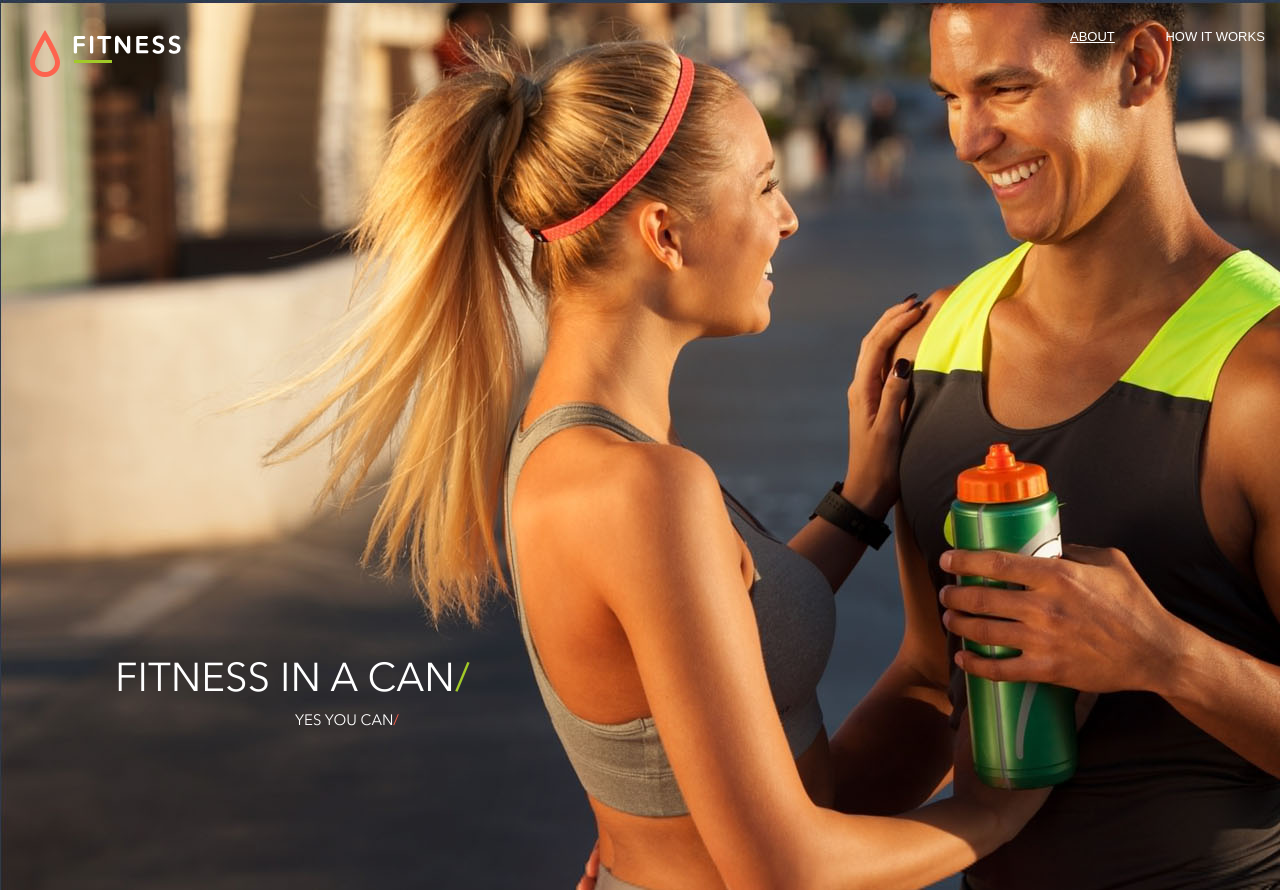
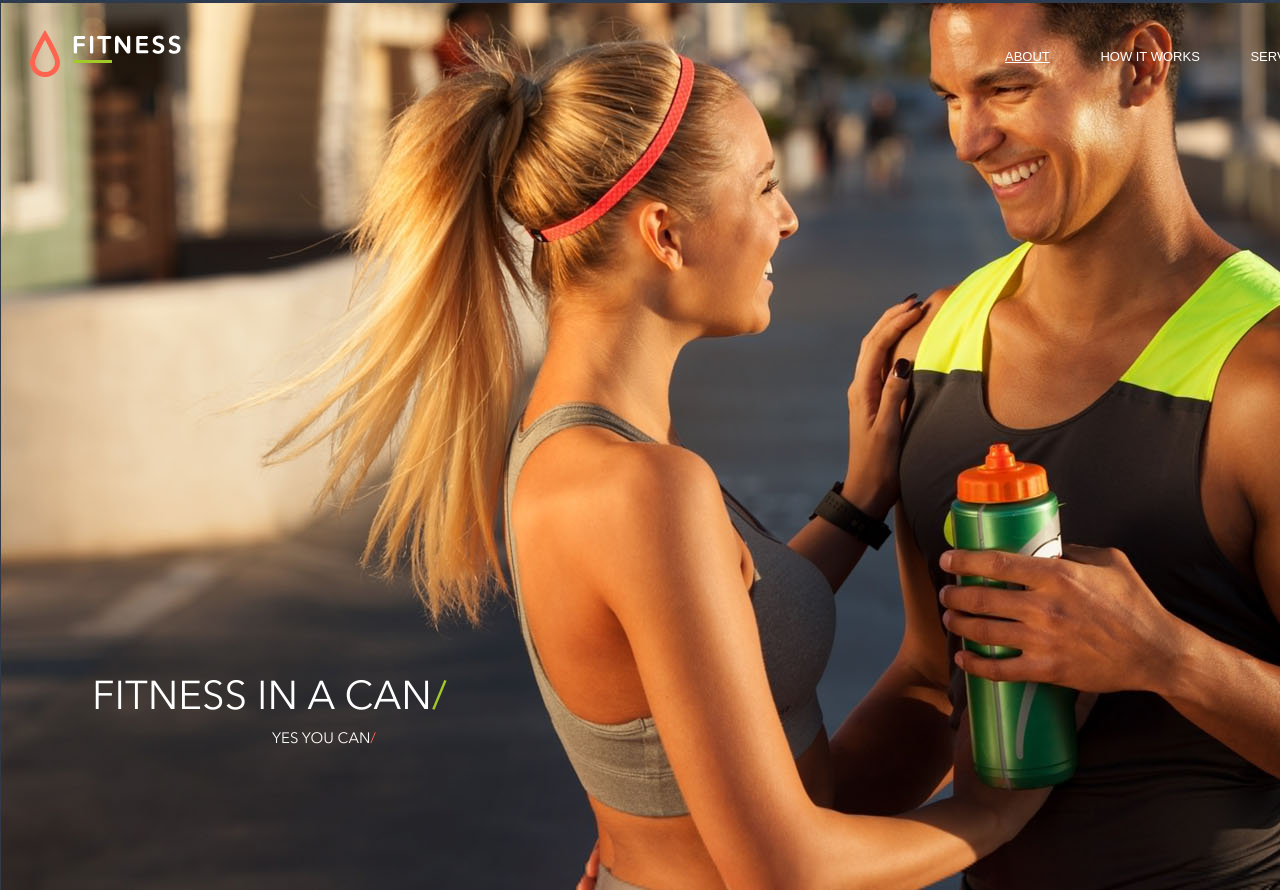
Before and after one commit to GregoryManov/greggy, a plain HTML site: page index.html in a window 1280 px wide. Shown: the top 890 px of the page. Drawn offline with nearby package versions, Linux system fonts and the light colour scheme; a web font is replaced by a local one.

Commit message:
Pixel perfect wrong branch

```diff
--- a/master.css
+++ b/master.css
@@ -43,6 +43,7 @@ body {
   height: 890px;
   background-repeat: no-repeat;
   background-size: cover;
+  position: relative;
 }
   .header-top {
 
@@ -65,6 +66,9 @@ body {
     list-style: none;
     font-family: 'MyriadPro-Regular', sans-serif;
     font-weight: 400;
+
+    margin-top: 20px;
+    margin-right: 65px;
   }
   .nav-item {
     color: #ffffff;
@@ -82,12 +86,15 @@ body {
 
   /* Tagline */
   .tagline {
-      margin-top: 580px;
-      margin-left: 115px;
+      /* margin-top: 580px;
+      margin-left: 115px; */
       color: #ffffff;
       text-transform: uppercase;
       font-family: 'AvenirNextCyr-Regular', sans-serif;
       font-weight: 300;
+      position: absolute;
+      bottom: 145px;
+      left: 92px;
   }
     .tagline-h1 {
       font-size: 40px;
```
